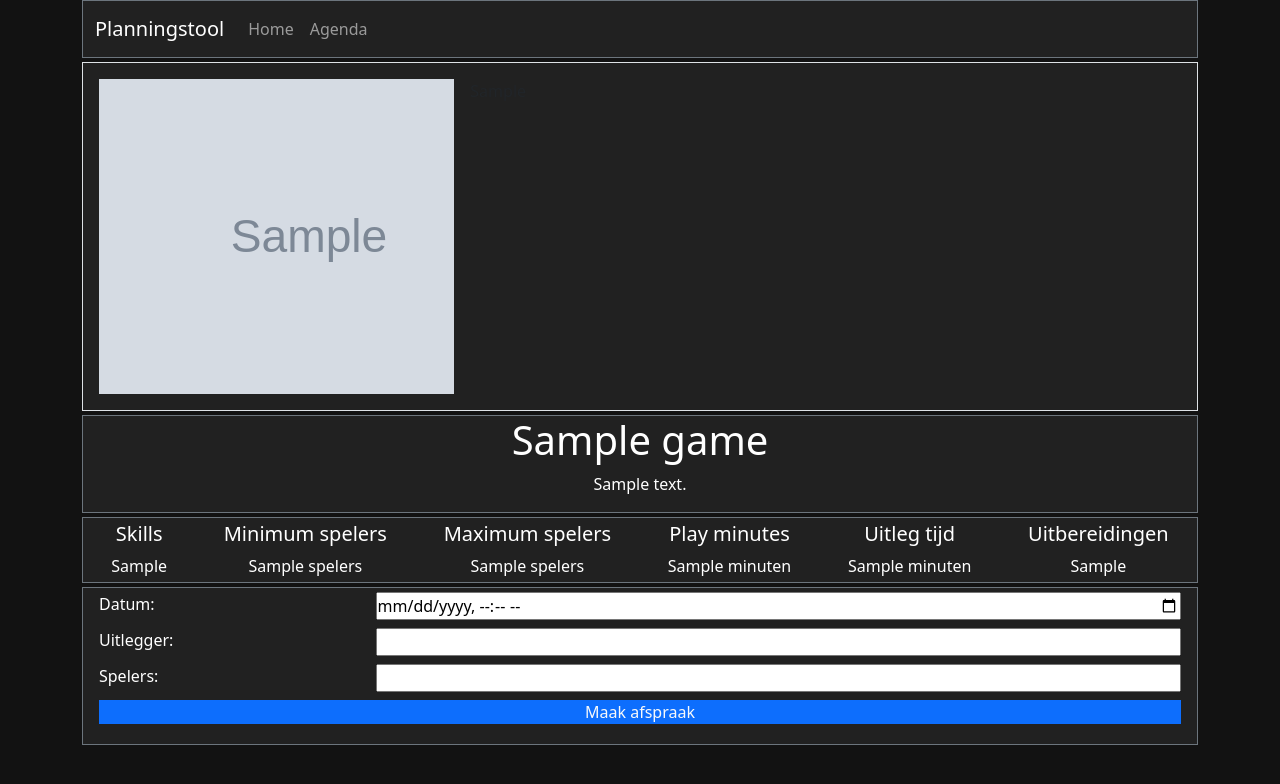
After one commit to Stijndus/B3W7O1, a PHP site: page /game.php?id=1 in a window 1280 px wide. The commit adds this page. Shown: the top 784 px of the page. Run offline with PHP 8.4, Linux system fonts and the light colour scheme; tables that the repository leaves empty or names only in its code hold one stand-in row (values such as "Sample post"); grey boxes marked "Sample" are stand-in pictures.

Commit message:
Am on fire

```diff
--- /dev/null
+++ b/game.php
@@ -0,0 +1,112 @@
+<?php
+include "resources/functions/db_con.php";
+include "resources/functions/functions.php";
+$game = getGame($_GET['id']);
+
+if($_SERVER['REQUEST_METHOD']=='POST'){
+    appointment($game['name'],$_POST['date'], $_POST['instructor'],$_POST['players']);
+}
+
+?>
+
+
+<!DOCTYPE html>
+<html lang="en">
+
+<head>
+    <meta charset="UTF-8">
+    <meta http-equiv="X-UA-Compatible" content="IE=edge">
+    <meta name="viewport" content="width=device-width, initial-scale=1.0">
+    <!-- CSS only -->
+    <link href="https://cdn.jsdelivr.net/npm/bootstrap@5.0.2/dist/css/bootstrap.min.css" rel="stylesheet" integrity="sha384-EVSTQN3/azprG1Anm3QDgpJLIm9Nao0Yz1ztcQTwFspd3yD65VohhpuuCOmLASjC" crossorigin="anonymous">
+    <link href="resources/css/style.css" rel="stylesheet">
+    <title>Plannigstool</title>
+</head>
+
+<body>
+    <div class="container">
+        <?php include "resources/content/nav.php"; ?>
+        <section class="md-3">
+            <div class="row border border-seconday w-100 m-0 my-1">
+                <div class="col-md-4 dark-bg p-3">
+                    <img class="image" src="resources/images/<?php echo $game['image'] ?>" alt="<?php echo $game['name'] ?>">
+                </div>
+                <div class="col-md-8 dark-bg p-3">
+                    <?php echo $game['youtube']; ?>
+                </div>
+            </div>
+            <div class="row justify-content-md-center w-100 m-0 my-1">
+                <div class="d-flex p-0 flex-column dark-bg text-white text-center border border-secondary">
+                    <h1>
+                        <?php echo $game['name']; ?>
+                    </h1>
+                    <p>
+                        <?php echo strip_tags($game['description']) ?>
+                    </p>
+                </div>
+            </div>
+            <div class="d-flex w-100 justify-content-around dark-bg text-white text-center skills border border-secondary my-1">
+                <div class="border-right border-secondary align-middle p-1">
+                    <h2 class="fs-5">Skills</h2>
+                    <p class="m-0"><?php echo implode(", ", explode(";", $game['skills'])); ?></p>
+                </div>
+                <div class="border-right border-secondary align-middle p-1">
+                    <h2 class="fs-5">Minimum spelers</h2>
+                    <p class="m-0"><?php echo $game['min_players']; ?> spelers</p>
+                </div>
+                <div class="border-right border-secondary align-middle p-1">
+                    <h2 class="fs-5">Maximum spelers</h2>
+                    <p class="m-0"><?php echo $game['max_players']; ?> spelers</p>
+                </div>
+                <div class="border-right border-secondary align-middle p-1">
+                    <h2 class="fs-5">Play minutes</h2>
+                    <p class="m-0"><?php echo $game['play_minutes']; ?> minuten</p>
+                </div>
+                <div class="border-right border-secondary align-middle p-1">
+                    <h2 class="fs-5">Uitleg tijd</h2>
+                    <p class="m-0"><?php echo $game['explain_minutes']; ?> minuten</p>
+                </div>
+                <?php if (!empty($game['expansions'])) { ?>
+                    <div class="border-right border-secondary align-middle p-1">
+                        <h2 class="fs-5">Uitbereidingen</h2>
+                        <p class="m-0"><?php echo implode(", ", explode(";", $game['expansions'])); ?></p>
+                    </div>
+                <?php } ?>
+            </div>
+            <div class="row w-100 m-0">
+                <form class="d-flex flex-column w-100 mt-auto pb-3 dark-bg text-white border border-secondary" action="" method="POST">
+                    <div class="row p-1">
+                        <div class="col-md-3">
+                            <label>Datum: </label>
+                        </div>
+                        <div class="col-md-9">
+                            <input class="w-100" type="datetime-local" name="date">
+                        </div>
+                    </div>
+                    <div class="row p-1">
+                        <div class="col-md-3">
+                            <label class="w-100">Uitlegger: </label>
+                        </div>
+                        <div class="col-md-9">
+                            <input class="w-100" type="text" name="instructor">
+                        </div>
+                    </div>
+                    <div class="row p-1">
+                        <div class="col-md-3">
+                            <label class="w-100">Spelers: </label>
+                        </div>
+                        <div class="col-md-9">
+                            <input class="w-100" type="text" name="players">
+                        </div>
+                    </div>
+                    <div class="p-1">
+                        <input class="w-100 bg-primary text-light border-0" type="submit" value="Maak afspraak">
+                    </div>
+                </form>
+            </div>
+        </section>
+    </div>
+    <?php include "resources/content/footer.php"; ?>
+</body>
+
+</html>
--- a/resources/content/nav.php
+++ b/resources/content/nav.php
@@ -1,6 +1,4 @@
-
-<header class="border border-secondary m-3">
-    <nav class="navbar navbar-expand-lg navbar-dark dark-bg">
+<nav class="navbar navbar-expand-lg navbar-dark dark-bg border border-secondary">
     <div class="container-fluid">
         <a class="navbar-brand" href="#">Planningstool</a>
         <button class="navbar-toggler" type="button" data-bs-toggle="collapse" data-bs-target="#navbarNavAltMarkup" aria-controls="navbarNavAltMarkup" aria-expanded="false" aria-label="Toggle navigation">
@@ -14,4 +12,3 @@
         </div>
     </div>
 </nav>
-</header>
--- a/resources/css/style.css
+++ b/resources/css/style.css
@@ -10,7 +10,9 @@ body {
 a {
     text-decoration: none;
 }
-
+.image{
+    height: 315px;
+}
 .dark-bg{
     background-color: #212121;
 }
--- a/resources/functions/functions.php
+++ b/resources/functions/functions.php
@@ -9,4 +9,30 @@ function getAllGames(){
     return $result;
 }
 
-?>
+function getGame($id){
+    $pdo = dbCon();
+    $sql = 'SELECT * FROM games WHERE id=:id';
+    $result = $pdo->prepare($sql);
+    $result->bindParam(':id', $id);
+    $result->execute();
+    $result = $result->fetch();
+    return $result;
+}
+
+function appointment($gameName,$datum,$instructor,$players){
+    echo $gameName;
+    echo $datum;
+    echo $instructor;
+    echo $players;
+    $pdo = dbCon();
+    $sql = "INSERT INTO agenda (`gameName`, `date`, `instructor`, `players`) VALUES (:gameName, :date, :instructor, :players)";
+    echo $sql;
+    $result = $pdo->prepare($sql);
+    $result->execute(array(
+        ':gameName' => $gameName,
+        ':date' => date('Y-m-d H:i:s', strtotime($datum)),
+        ':instructor' => $instructor,
+        ':players' => $players
+    )
+    );
+}
```
Also changed, not shown: agenda.php (added). Lines whose indentation alone changed are shown as unchanged.
